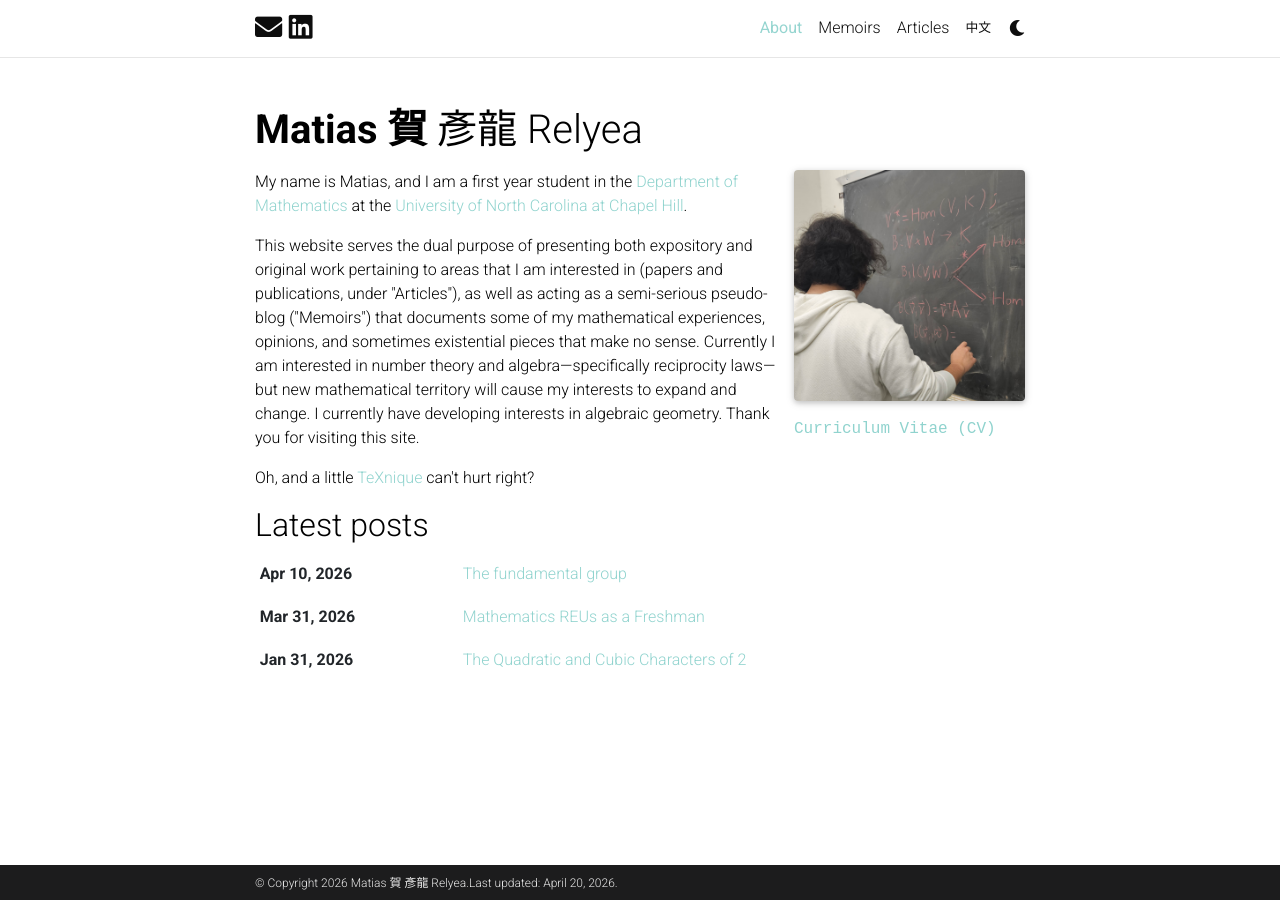
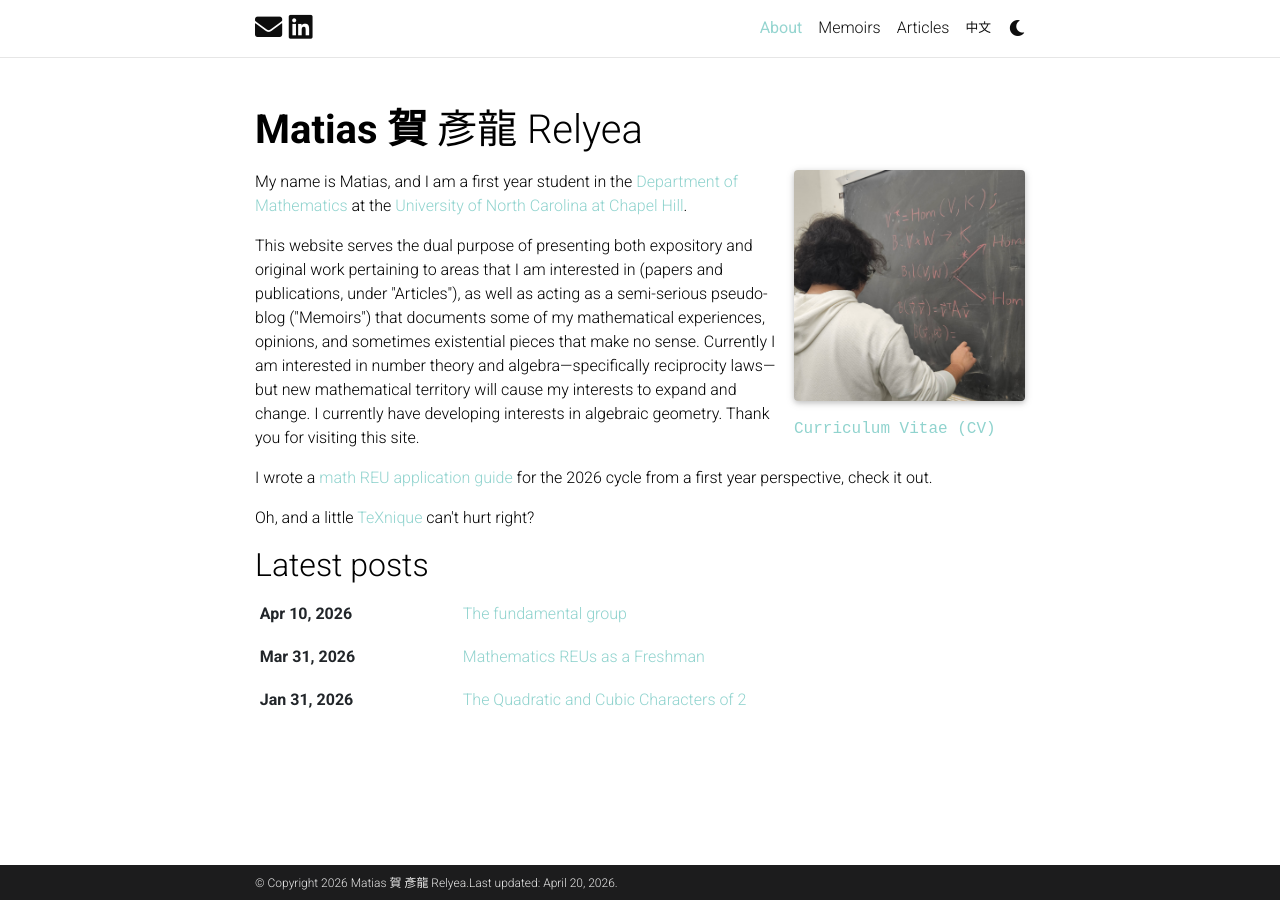
Before and after one commit to Quadcryo/quadcryo, a Jekyll site: the page built from _pages/about.md, in a window 1280 px wide. Built offline with Jekyll 4.4.1, drawn with Linux system fonts in a browser that asks for light colours; comment, search, counter and statistics services are not loaded; a style sheet for code colours, icons or effects is not loaded.

Commit message:
minor edit

```diff
--- a/_config.yml
+++ b/_config.yml
@@ -130,8 +130,8 @@ pagination:
   enabled: true
 
 related_blog_posts:
-  enabled: true
-  max_related: 1
+  enabled: false
+  max_related:
 
 # Giscus comments (RECOMMENDED)
 # Follow instructions on https://giscus.app/ to setup for your repo to fill out
@@ -181,7 +181,7 @@ announcements:
   limit: 5 # leave blank to include all the news in the `_news` folder
 
 latest_posts:
-  enabled: true
+  enabled: false
   scrollable: true # adds a vertical scroll bar if there are more than 3 new posts items
   limit: 3 # leave blank to include all the blog posts
 
--- a/_pages/about.md
+++ b/_pages/about.md
@@ -14,4 +14,6 @@ profile:
 
 <p> This website serves the dual purpose of presenting both expository and original work pertaining to areas that I am interested in (papers and publications, under "Articles"), as well as acting as a semi-serious pseudo-blog ("Memoirs") that documents some of my mathematical experiences, opinions, and sometimes existential pieces that make no sense. Currently I am interested in number theory and algebra—specifically reciprocity laws—but new mathematical territory will cause my interests to expand and change. I currently have developing interests in algebraic geometry. Thank you for visiting this site. </p>
 
+<p> I wrote a <a href="https://quadcryo.github.io/quadcryo/2026/mathreus/">math REU application guide</a> for the 2026 cycle from a first year perspective, check it out. </p>
+
 <p>Oh, and a little <a href="https://texnique.xyz">TeXnique</a> can't hurt right?</p>
```
